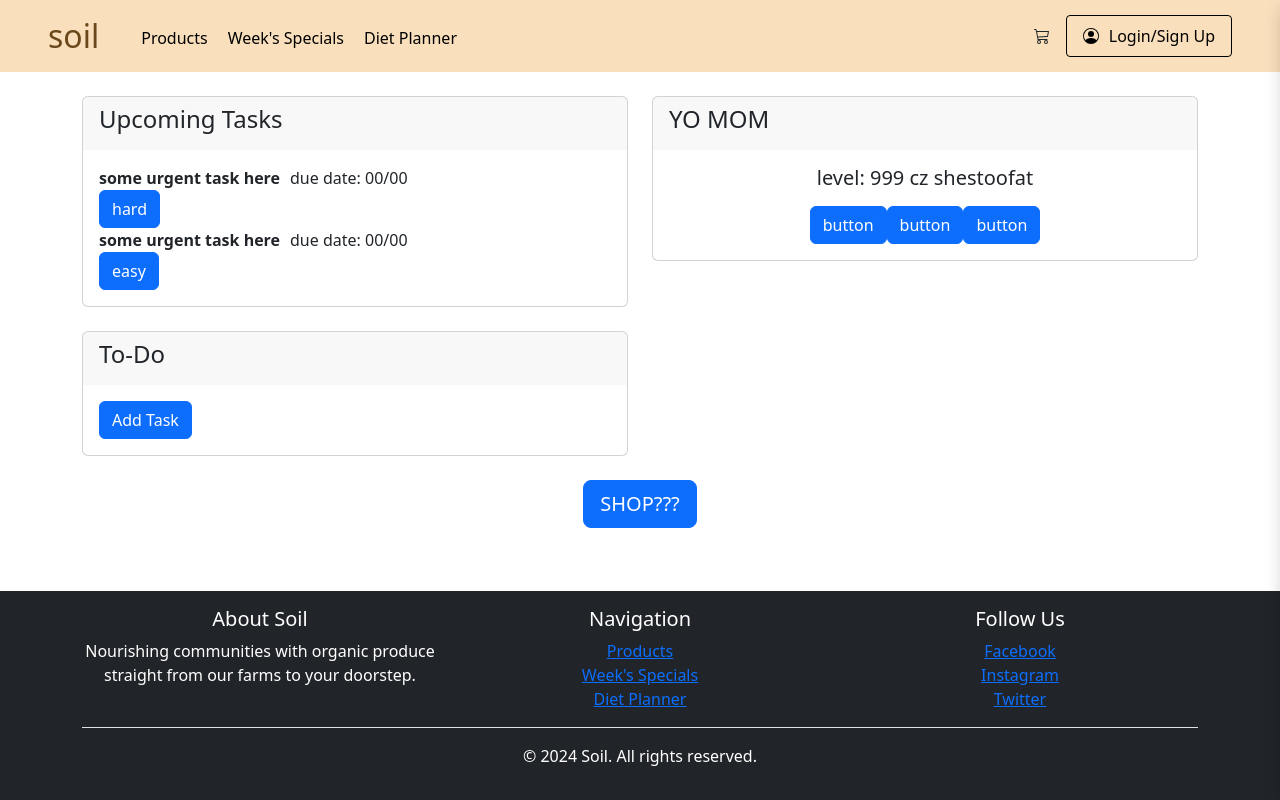
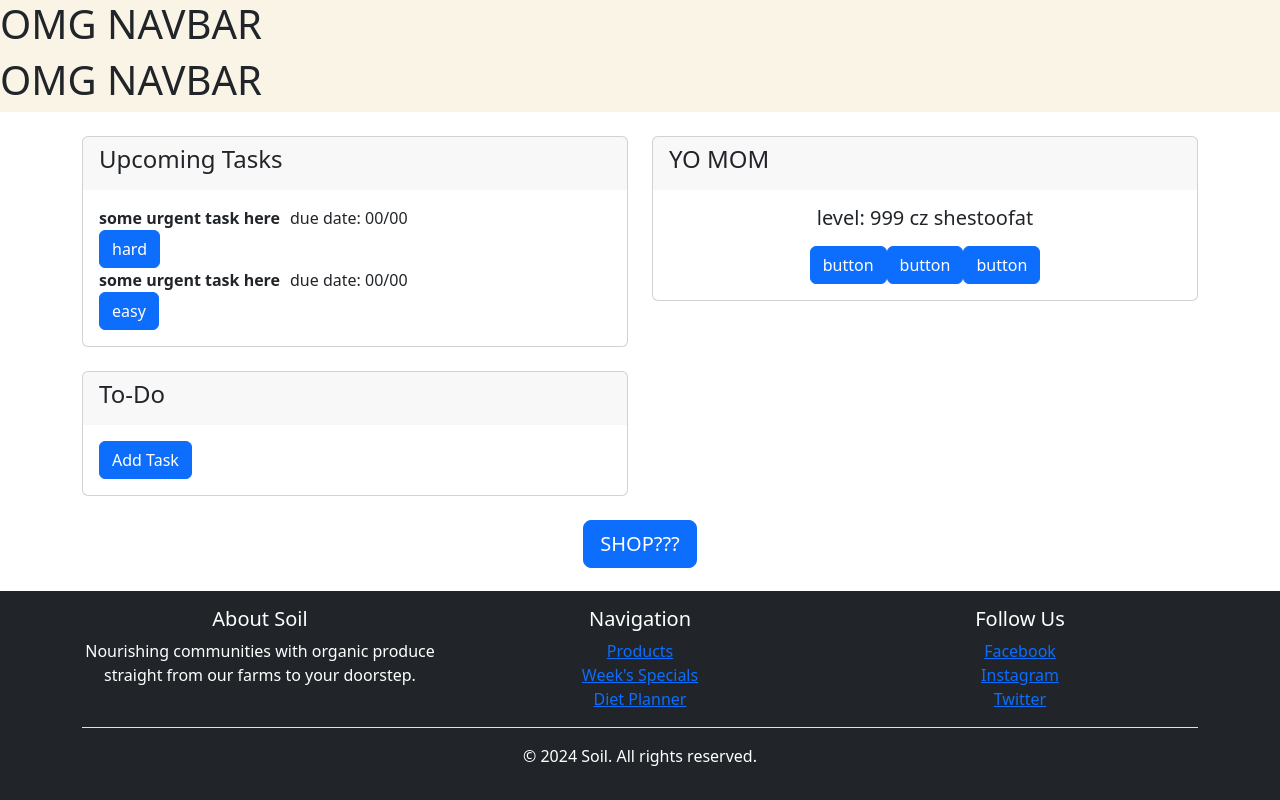
Before and after one commit to aiimee/MACWebHack, a React (Create React App) app in the folder taskagotchi/: page /tasks in a window 1280 px wide. Built offline with nearby package versions, Linux system fonts and the light colour scheme.

Commit message:
Nav bar set up complete

```diff
--- a/taskagotchi/src/app/App.js
+++ b/taskagotchi/src/app/App.js
@@ -1,4 +1,3 @@
-// import "./App.css";
 import React from "react";
 import { BrowserRouter as Router, Route, Routes } from "react-router-dom";
 import LoginPage from "../pages/LoginPage/LoginPage";
@@ -7,11 +6,13 @@ import ProfilePage from "../pages/ProfilePage/ProfilePage";
 import HomePage from "../pages/HomePage/HomePage";
 import Footer from "../components/Footer/Footer";
 import TaskPage from "../pages/TaskPage/TaskPage";
+import NavigationBar from "../components/NavigationBar/NavigationBar";
 
 function App() {
   return (
     <div className="App content">
       <Router>
+        <NavigationBar />
         <Routes>
           <Route path="/login" element={<LoginPage />} />
           <Route path="/signup" element={<SignupPage />} />
--- a/taskagotchi/src/components/NavigationBar/NavigationBar.css
+++ /dev/null
@@ -1,158 +0,0 @@
-.custom-navbar {
-  background-color: #f9dfbc;
-  display: flex;
-  align-items: center;
-  justify-content: space-between;
-  padding: 1rem 3rem;
-  height: 4.5rem;
-  position: sticky;
-  top: 0;
-  z-index: 1000;
-}
-
-.brand-name {
-  color: #6a481b;
-  font-size: 2rem;
-  text-decoration: none;
-}
-
-.nav-links {
-  display: flex;
-  flex-grow: 1;
-  justify-content: flex-start;
-}
-
-.nav-links ul {
-  display: flex;
-  padding-left: 10;
-  flex-grow: 1;
-}
-
-.nav-links li {
-  display: flex;
-  padding: 10px;
-  transform: translateY(10px);
-}
-
-.nav-links a {
-  color: black;
-  text-decoration: none;
-}
-
-.search-form {
-  display: flex;
-  flex-grow: 1;
-  margin: 0 1rem;
-}
-
-.search-bar {
-  flex-grow: 1;
-  border: transparent;
-  border-radius: 20px;
-  padding: 0.5rem;
-  padding-left: 2rem;
-}
-
-.cart-button {
-  background: none;
-  border: none;
-  cursor: pointer;
-  display: flex;
-  align-items: center;
-  margin-right: 1rem;
-  position: relative;
-}
-
-.login-signup {
-  position: relative;
-}
-
-.login-signup-link {
-  padding: 0.5rem 1rem;
-  border: 1px solid black;
-  border-radius: 0.25rem;
-  text-decoration: none;
-  display: flex;
-  align-items: center;
-  color: black;
-}
-
-.user-name-button {
-  padding: 0.5rem 1rem;
-  border: 1px solid black;
-  border-radius: 0.25rem;
-  text-decoration: none;
-  display: flex;
-  align-items: center;
-  color: black;
-  background: none;
-}
-
-.person-logo {
-  margin-right: 10px;
-  color: black;
-}
-
-.dropdown-menu {
-  display: block;
-  position: absolute;
-  top: 100%;
-  right: 0;
-  background-color: white;
-  border: 1px solid #ddd;
-  border-radius: 0.25rem;
-  width: 200px;
-  z-index: 1000;
-  box-shadow: 0 8px 16px rgba(0, 0, 0, 0.15);
-}
-
-.user-name-button {
-  background: none;
-  position: static;
-}
-
-.cart-item-count {
-  position: absolute;
-  top: -10px;
-  right: -10px;
-  background-color: red;
-  color: white;
-  border-radius: 50%;
-  padding: 2px 6px;
-  font-size: 0.75rem;
-}
-
-.cart-dropdown {
-  display: block;
-  position: fixed;
-  top: 0;
-  right: 0;
-  transform: translateX(100%);
-  background-color: white;
-  border: 1px solid #ddd;
-  border-radius: 0.25rem;
-  width: 400px;
-  height: 100%;
-  z-index: 1050;
-  box-shadow: 0 8px 16px rgba(0, 0, 0, 0.15);
-  transition: transform 0.3s ease-out;
-}
-
-.cart-sidebar-visible {
-  transform: translateX(0);
-}
-
-.cart-sidebar-closing {
-  transform: translateX(100%);
-  transition: right 0.3s ease-out;
-}
-
-.custom-navbar.scrolled {
-  box-shadow: 0 2px 4px rgba(0, 0, 0, 0.2);
-}
-
-.custom-navbar .cart-button:focus + .cart-dropdown,
-.custom-navbar .cart-button:focus-within + .cart-dropdown,
-.custom-navbar .cart-button:active + .cart-dropdown {
-  display: block;
-}
--- a/taskagotchi/src/components/NavigationBar/NavigationBar.jsx
+++ b/taskagotchi/src/components/NavigationBar/NavigationBar.jsx
@@ -1,138 +1,11 @@
-/* global localStorage */
-import React, { useState, useContext, useEffect } from 'react'
-import 'bootstrap/dist/css/bootstrap.min.css'
-import { PersonCircle, Cart3 } from 'react-bootstrap-icons'
-import './NavigationBar.css'
-// import CartSidebar from '../ShoppingCart/CartSidebar'
-// import CartContext from '../../components/ShoppingCart/CartContext'
-// import Overlay from '../ShoppingCart/Overlay'
-import { useNavigate } from 'react-router-dom'
+import React from "react";
 
 const NavigationBar = () => {
-  const navigate = useNavigate()
+  return (
+    <nav className="bg-[#FAF4E6]">
+      <h1>OMG NAVBAR</h1>
+    </nav>
+  );
+};
 
-  const [showDropdown, setShowDropDown] = useState(false)
-  // Retrieve the user from local storage
-  const loggedInUser = JSON.parse(localStorage.getItem('loggedInUser'))
-
-  const [showCartSidebar, setShowCartSidebar] = useState(false)
-
-  // State to track closing animation
-  const [isClosing, setIsClosing] = useState(false)
-
-  const [shadow, setShadow] = useState(false)
-
-  // Retrieve cart items from context
-  // const cartContext = useContext(CartContext)
-  // Check if items is undefined default to an empty array
-  // const items = cartContext?.items || []
-
-  // const totalQuantity = items.reduce((total, item) => total + item.amount, 0)
-
-  // Logic to toggle the cart sidebar
-  const toggleCartSidebar = () => {
-    setShowCartSidebar(prev => !prev)
-
-    // If showing the sidebar, disable x overflow on the body (remove horizontal scroll bar)
-    if (!showCartSidebar) {
-      document.body.style.overflowX = 'hidden'
-    }
-  }
-
-  // Function to handle the closing sidebar animation
-  const closeCartSidebar = () => {
-    setShowCartSidebar(false)
-    // Reset the overflow when the sidebar is closed
-    document.body.style.overflowX = ''
-  }
-
-  const handleDropdown = (e) => {
-    e.preventDefault()
-    e.stopPropagation()
-    setShowDropDown(!showDropdown)
-  }
-
-  useEffect(() => {
-    const handleScroll = () => {
-      // When scroll is more than 10px, set shadow to true
-      setShadow(window.scrollY > 10)
-    }
-
-    window.addEventListener('scroll', handleScroll)
-
-    return () => window.removeEventListener('scroll', handleScroll)
-  }, [])
-  const navigateToMealPlanner = () => {
-    navigate('/diet-planner')
-    window.location.reload();
-  }
-
-  // Refactor to make it responsive
-  return (
-    <header className={`custom-navbar ${shadow ? 'scrolled' : ''}`}>
-      <a href='/' className='brand-name'>soil</a>
-      <nav className='nav-links'>
-        <ul>
-          {/* <li><a href='/about'>About Us</a></li> */}
-          <li><a href='/products'>Products</a></li>
-          <li><a href='/specials'>Week's Specials</a></li>
-          <li><a
-            href='/diet-planner'
-            onClick={(e) => {
-              e.preventDefault()
-
-              if (loggedInUser) {
-                navigateToMealPlanner()
-              } else {
-                navigate('/login')
-              }
-            }}
-              >Diet Planner
-          </a>
-          </li>
-          {/* <li><a href='/recipes'>Recipes</a></li> */}
-        </ul>
-      </nav>
-      <button className='cart-button' onClick={toggleCartSidebar}>
-        <Cart3 />
-        {/* {totalQuantity > 0 && <span className='cart-item-count'>{totalQuantity}</span>} */}
-      </button>
-      {/* {showCartSidebar && <Overlay show={showCartSidebar} onClick={closeCartSidebar} />} */}
-      <div className={`cart-dropdown ${showCartSidebar ? 'cart-sidebar-visible' : ''} ${isClosing ? 'cart-sidebar-closing' : ''}`}>
-        {/* <CartSidebar /> */}
-      </div>
-
-      <div className='login-signup'>
-        {loggedInUser ? (
-          <>
-            <button className='user-name-button' onClick={handleDropdown}>
-              <PersonCircle className='person-logo' />
-              Hi, {loggedInUser.firstName} {loggedInUser.lastName}
-            </button>
-            {showDropdown && (
-              <div className='dropdown-menu'>
-                <a href='/profile' className='dropdown-item'>Your Profile</a>
-                <a
-                  href='#' className='dropdown-item' onClick={() => {
-                    localStorage.removeItem('loggedInUser')
-                    setShowDropDown(false)
-                  }}
-                >Sign out
-                </a>
-              </div>
-            )}
-          </>
-          // If there's a logged-in user, show their name
-        ) : (
-          // Otherwise, show the login/sign up link
-          <a href='/signup' className='login-signup-link'>
-            <PersonCircle className='person-logo' />
-            Login/Sign Up
-          </a>
-        )}
-      </div>
-    </header>
-  )
-}
-
-export default NavigationBar
+export default NavigationBar;
--- a/taskagotchi/src/pages/HomePage/HomePage.jsx
+++ b/taskagotchi/src/pages/HomePage/HomePage.jsx
@@ -1,7 +1,7 @@
 import React from "react";
 
 const HomePage = () => {
-  return <h1 className="text-3xl font-bold ">Hello world!</h1>;
+  return <h1 className="text-3xl font-bold ">OMG HOME PAGE</h1>;
 };
 
 export default HomePage;
```
